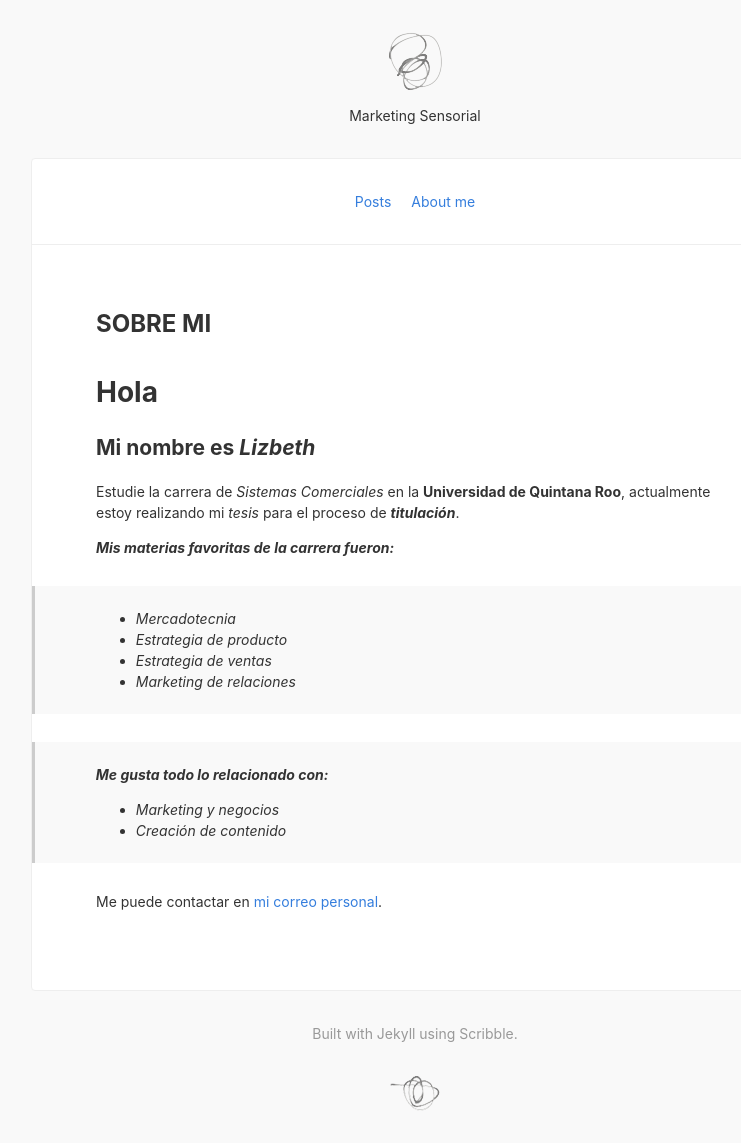
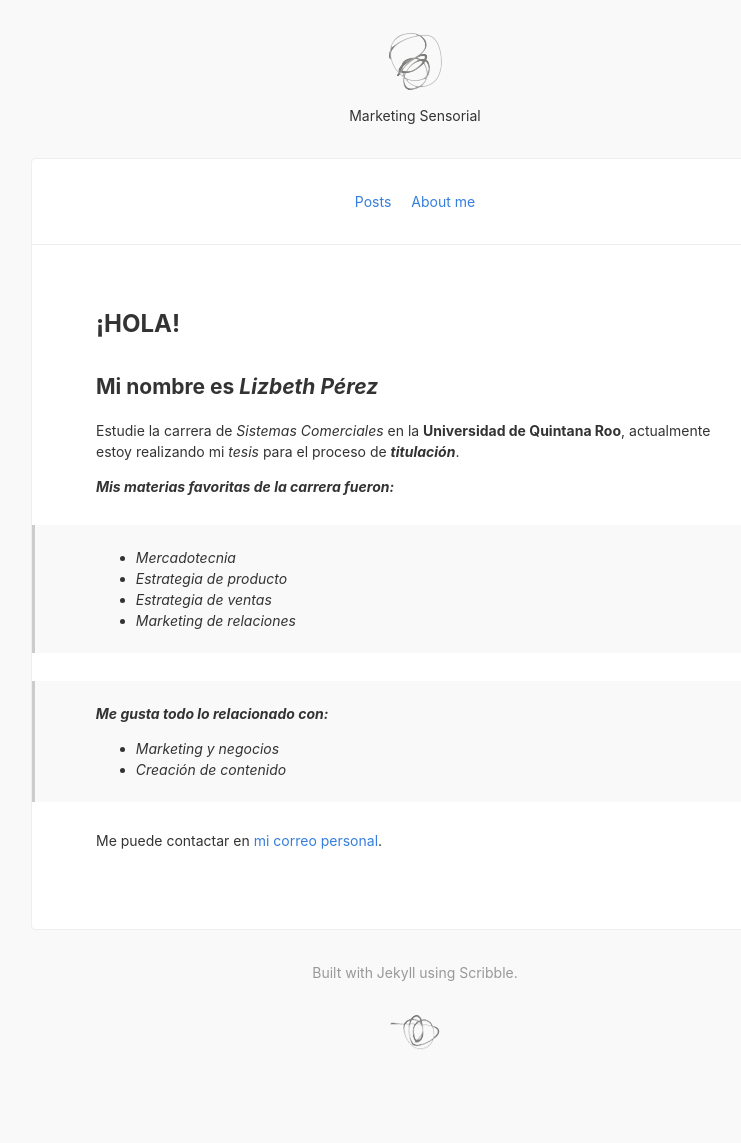
Before and after one commit to Lizbethprzr/MktSensorial, a Jekyll site: the page built from about.md, in a window 1280 px wide. Shown: the whole page, without its empty margins (225-966 px from the left). Built offline with Jekyll 4.4.1, drawn with Linux system fonts in a browser that asks for light colours; nearby versions of some CDN libraries; after the commit the page ends 1082 px from its top, so only the background shows below that.

Commit message:
otros cambios en about

```diff
--- a/about.md
+++ b/about.md
@@ -1,11 +1,9 @@
 ---
-title: Sobre mi
+title: ¡Hola!
 ---
 
-Hola
-====
 
-Mi nombre es *Lizbeth*
+Mi nombre es *Lizbeth Pérez*
 ----
 
 Estudie la carrera de _Sistemas Comerciales_ en la **Universidad de Quintana Roo**, actualmente estoy realizando mi _tesis_ para el proceso de ***titulación***.
```
